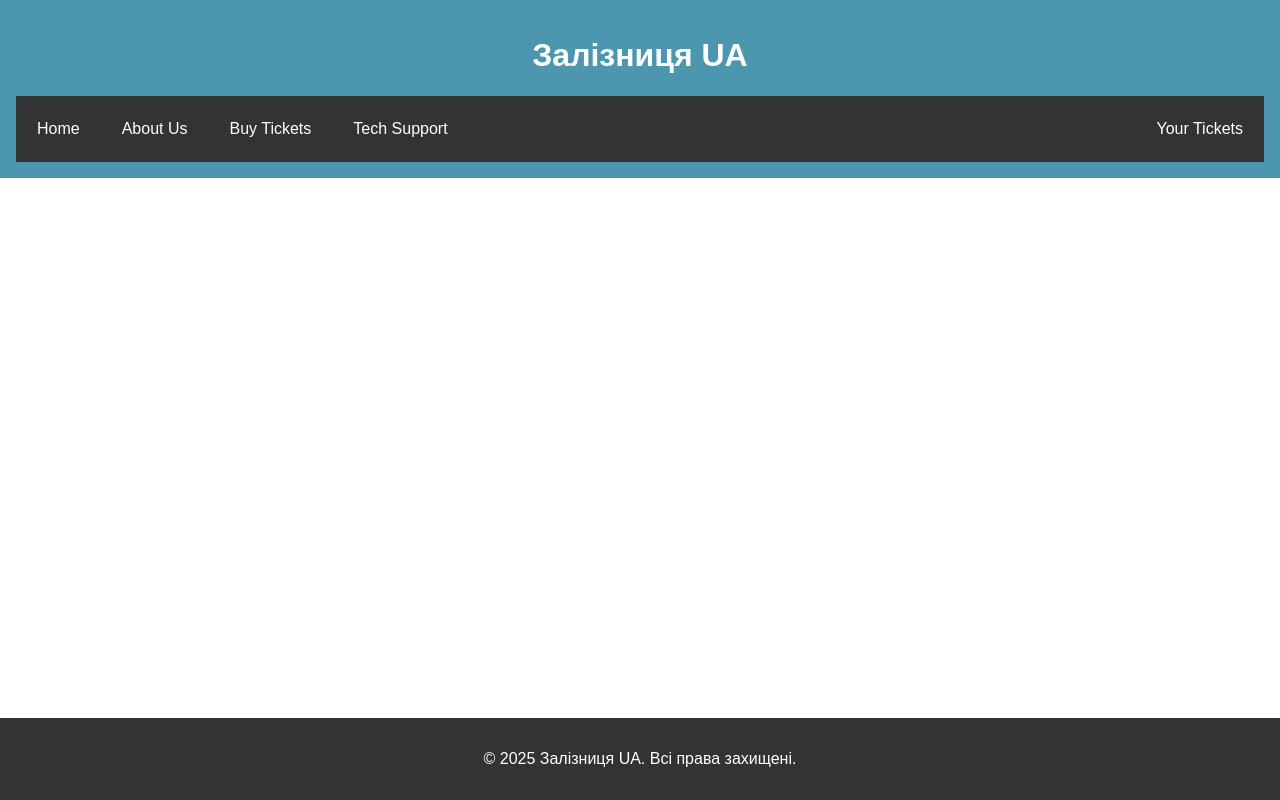
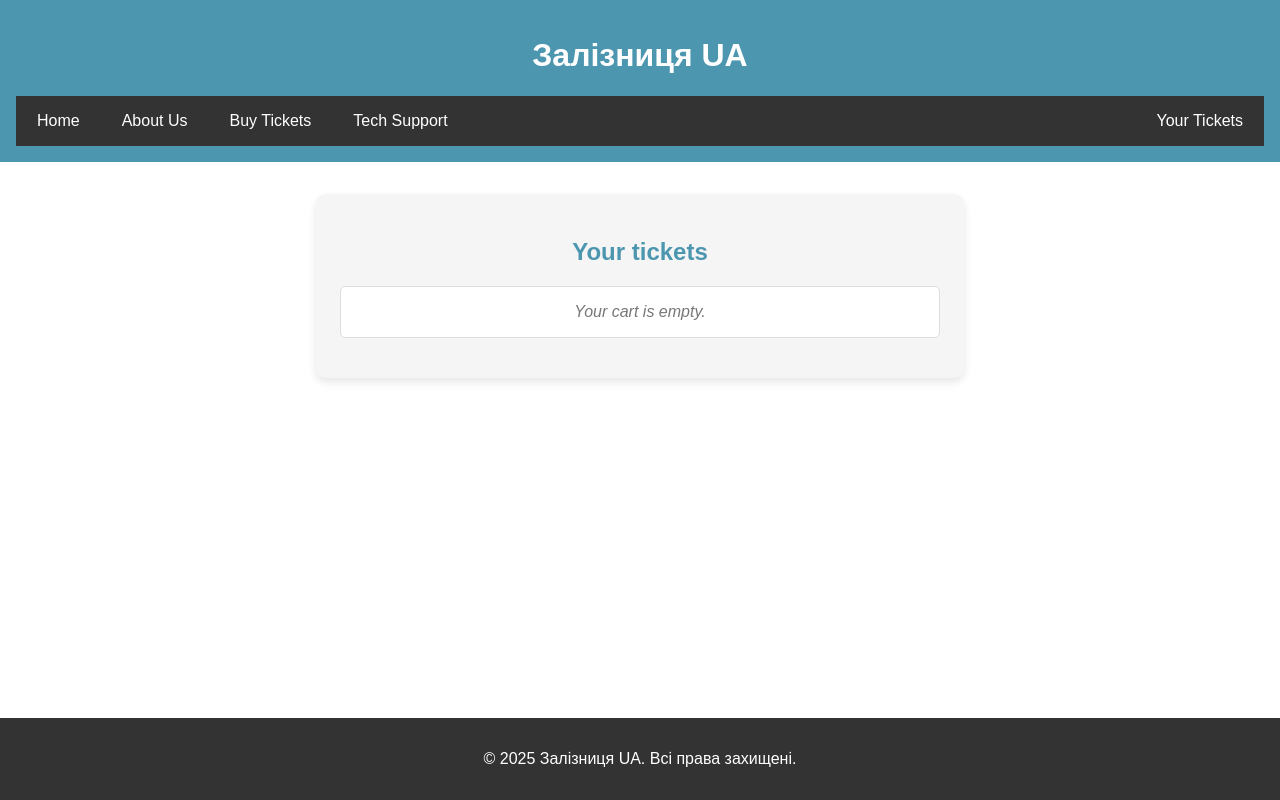
Before and after one commit to ZahariyBoris/Praktyka-3-kurs, a Vue app in the folder zaliznytsiaUA/: page /your-tickets in a window 1280 px wide. Built offline with nearby package versions, Linux system fonts and the light colour scheme.

Commit message:
added the possibility of buying tickets (v1)

```diff
--- a/zaliznytsiaUA/src/App.vue
+++ b/zaliznytsiaUA/src/App.vue
@@ -16,7 +16,7 @@
           </div>
 
           <div class="left">
-            <ul><router-link to="/your-tickets">Your Tickets</router-link></ul>
+            <ul><li><router-link to="/your-tickets">Your Tickets</router-link></li></ul>
           </div>
         </div>
       </nav>
--- a/zaliznytsiaUA/src/components/BuyTickets.vue
+++ b/zaliznytsiaUA/src/components/BuyTickets.vue
@@ -46,34 +46,29 @@
 
 <script>
 
+  import { store } from '../store';
+
   export default {
-    name: "BuyTickets",
     data() {
       return {
         stations: ["Київ", "Львів", "Одеса", "Харків", "Дніпро"],
         ticket: {
-          from: "",
-          to: "",
-          date: "",
+          from: '',
+          to: '',
+          date: '',
           quantity: 1,
         },
-        confirmationMessage: "",
       };
     },
     methods: {
       buyTicket() {
-        if (this.ticket.from === this.ticket.to) {
-          this.confirmationMessage = "Станція відправлення та прибуття не можуть бути однаковими.";
-          return;
+        if (this.ticket.from && this.ticket.to && this.ticket.date) {
+          store.addTicket({ ...this.ticket });
+          alert('Білет куплено!');
+          this.ticket = { from: '', to: '', date: '', quantity: 1 };
+        } else {
+          alert('Будь ласка, заповніть усі поля.');
         }
-        this.confirmationMessage = `Квиток(и) успішно придбано: ${this.ticket.quantity} квиток(ів) з ${this.ticket.from} до ${this.ticket.to} на ${this.ticket.date}.`;
-
-        this.ticket = {
-          from: "",
-          to: "",
-          date: "",
-          quantity: 1,
-        };
       },
     },
   };
--- a/zaliznytsiaUA/src/components/YourTickets.vue
+++ b/zaliznytsiaUA/src/components/YourTickets.vue
@@ -1,11 +1,71 @@
 <template>
+
+  <div class="your-tickets">
+    <h2>Your tickets</h2>
+    <ul v-if="tickets.length">
+      <li v-for="(ticket, index) in tickets" :key="index" class="ticket-item">
+        {{ ticket.from }} → {{ ticket.to }} for {{ ticket.date }} — {{ ticket.quantity }} tickets
+      </li>
+    </ul>
+    <p v-else class="empty-cart">Your cart is empty.</p>
+  </div>
 
 </template>
 
 <script>
 
+  import { store } from '../store';
+
+  export default {
+    computed: {
+      tickets() {
+        return store.tickets;
+      },
+    },
+  };
+
 </script>
 
-<style lang="scss">
+<style scoped lang="scss">
+
+  .your-tickets {
+    max-width: 600px;
+    margin: 2rem auto;
+    padding: 1.5rem;
+    background-color: #f5f5f5;
+    border-radius: 10px;
+    box-shadow: 0 4px 8px rgba(0, 0, 0, 0.1);
+
+    h2 {
+      text-align: center;
+      color: #4c96af;
+    }
+
+    .empty-cart {
+      text-align: center;
+      color: #777;
+      font-style: italic;
+      padding: 1rem;
+      background-color: #fff;
+      border: 1px solid #ddd;
+      border-radius: 5px;
+    }
+
+    .ticket-item {
+      background-color: #fff;
+      padding: 1rem;
+      margin-bottom: 1rem;
+      border: 1px solid #ccc;
+      border-radius: 5px;
+      box-shadow: 0 2px 4px rgba(0, 0, 0, 0.1);
+      font-weight: bold;
+      color: #333;
+      transition: background-color 0.3s;
+
+      &:hover {
+        background-color: #e6f7fb;
+      }
+    }
+  }
 
 </style>
--- a/zaliznytsiaUA/src/router/index.js
+++ b/zaliznytsiaUA/src/router/index.js
@@ -8,28 +8,24 @@ import YourTickets from "../components/YourTickets.vue";
 const routes = [
   {
     path: "/",
-    name: "Home",
     component: MainPage,
   },
   {
     path: "/about",
-    name: "About",
     component: AboutUs,
   },
   {
     path: "/ticket",
-    name: "Ticket",
     component: BuyTickets,
   },
   {
     path: "/support",
-    name: "Support",
     component: TechSupport,
   },
   {
     path: "/your-tickets",
-    name: "Your Tickets",
     component: YourTickets,
+    props: { tickets: [] },
   },
 ];
 
--- /dev/null
+++ b/zaliznytsiaUA/src/store.js
@@ -0,0 +1,9 @@
+import { reactive } from 'vue';
+
+export const store = reactive({
+  tickets: [],
+
+  addTicket(ticket) {
+    this.tickets.push(ticket);
+  },
+});
```
